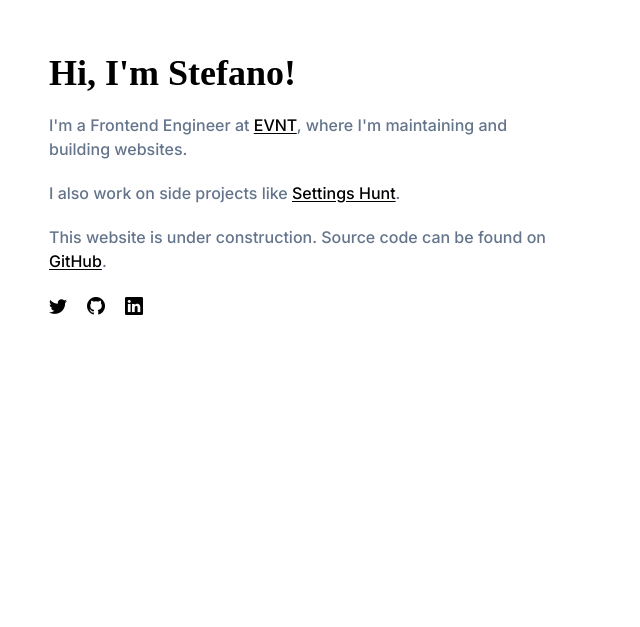
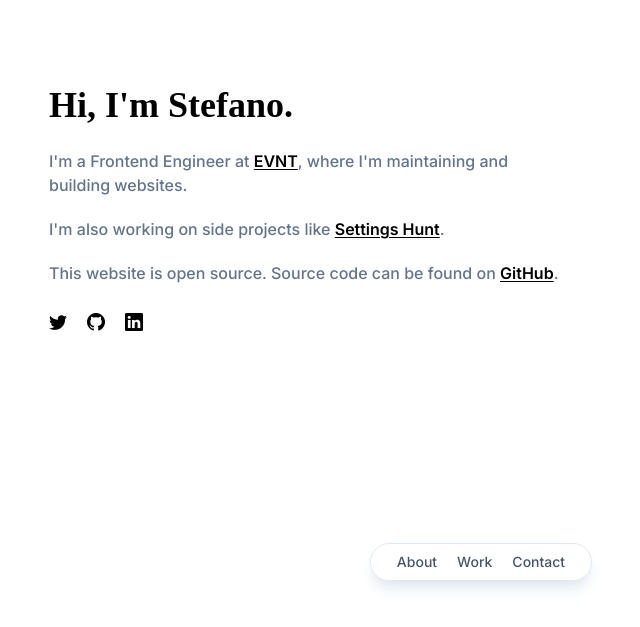
Before and after one commit to smonolo/smnl.it, a Next.js app: page / in a window 1280 px wide. Shown: the part 155-782 px from the top of the page, without its empty margins (159-799 px from the left). Built offline with nearby package versions, Linux system fonts and the light colour scheme; a web font is replaced by a local one.

Commit message:
add navigation, layout; change up homepage a bit

```diff
--- /dev/null
+++ b/src/components/shared/Layout/index.tsx
@@ -0,0 +1,9 @@
+import { LayoutProps } from "./types";
+
+export default function Layout(props: LayoutProps) {
+    return (
+        <div className='px-12 lg:px-52 pt-24 lg:pt-60'>
+            {props.children}
+        </div>
+    );
+}
--- /dev/null
+++ b/src/components/shared/Layout/types.ts
@@ -0,0 +1,5 @@
+import { ReactNode } from "react";
+
+export interface LayoutProps {
+    children: ReactNode;
+}
--- /dev/null
+++ b/src/components/shared/Navigation/index.tsx
@@ -0,0 +1,38 @@
+import Link from 'next/link';
+import { useRouter } from 'next/router';
+import { Fragment } from 'react';
+
+import data from '@/data/shared/navigation.json';
+
+export default function Navigation() {
+    const router = useRouter();
+    const isHome = router.asPath === '/';
+    const itemClass = 'px-2.5 py-2 text-sm font-medium hover:text-black transition-colors';
+
+    return (
+        <div className='absolute mx-auto rounded-full inset-x-0 bottom-16 shadow-lg shadow-slate-200 px-4 w-fit backdrop-blur border-solid border border-slate-200'>
+            <div className='flex items-center'>
+                {!isHome && (
+                    <Fragment>
+                        <Link href='/'>
+                            <div className={itemClass + ' text-slate-600'}>
+                                Home
+                            </div>
+                        </Link>
+                        <div className='h-5 w-px bg-slate-200 mx-1' />
+                    </Fragment>
+                )}
+                {data.items.map((item, index) => (
+                    <Link
+                        key={index}
+                        href={item.url}
+                    >
+                        <div className={itemClass + (router.asPath === item.url ? ' text-black' : ' text-slate-600')}>
+                            {item.text}
+                        </div>
+                    </Link>
+                ))}
+            </div>
+        </div>
+    );
+}
--- /dev/null
+++ b/src/data/home.json
@@ -0,0 +1,22 @@
+{
+    "socials": [
+        {
+            "name": "twitter",
+            "displayName": "Twitter",
+            "icon": "twitter",
+            "url": "https://twitter.com/stmonolo"
+        },
+        {
+            "name": "github",
+            "displayName": "GitHub",
+            "icon": "github",
+            "url": "https://github.com/smonolo"
+        },
+        {
+            "name": "linkedin",
+            "displayName": "LinkedIn",
+            "icon": "linkedin",
+            "url": "https://www.linkedin.com/in/stemon/"
+        }
+    ]
+}
--- /dev/null
+++ b/src/data/shared/navigation.json
@@ -0,0 +1,16 @@
+{
+    "items": [
+        {
+            "text": "About",
+            "url": "/about"
+        },
+        {
+            "text": "Work",
+            "url": "/work"
+        },
+        {
+            "text": "Contact",
+            "url": "/contact"
+        }
+    ]
+}
--- /dev/null
+++ b/src/pages/404.tsx
@@ -0,0 +1,34 @@
+import Link from "next/link";
+
+import Layout from "@/components/shared/Layout";
+
+export default function NotFound() {
+    return (
+        <Layout>
+            <div className='max-w-lg'>
+                <div className='text-4xl font-serif font-semibold'>
+                    Ouch, you're lost!
+                </div>
+                <div className='mt-6 font-sans text-slate-500 font-medium'>
+                    <div>
+                        It seems like the page you were trying to go does not exist, and
+                        not you're lost.
+                    </div>
+                    <div className='mt-5'>
+                        You should go back home, it's not safe to stay around here.
+                    </div>
+                </div>
+                <div className='mt-8'>
+                    <Link
+                        className='w-fit block'
+                        href='/'
+                    >
+                        <div className='bg-black w-fit text-white py-2 px-3.5 rounded-lg text-sm font-medium border border-black box-border transition-colors hover:bg-white hover:text-black hover:border-black'>
+                            Go Home
+                        </div>
+                    </Link>
+                </div>
+            </div>
+        </Layout>
+    );
+}
--- a/src/pages/_app.tsx
+++ b/src/pages/_app.tsx
@@ -1,6 +1,8 @@
 import type { AppProps } from 'next/app';
 import { Fragment } from 'react';
 import Head from 'next/head';
+
+import Navigation from '@/components/shared/Navigation';
 
 import '@/styles/globals.css';
 
@@ -11,6 +13,7 @@ export default function App({ Component, pageProps }: AppProps) {
                 <title>Stefano</title>
             </Head>
             <Component {...pageProps} />
+            <Navigation />
         </Fragment>
     );
 }
--- a/src/pages/index.tsx
+++ b/src/pages/index.tsx
@@ -1,15 +1,21 @@
+import Layout from '@/components/shared/Layout';
+
+import data from '@/data/home.json';
+
 export default function Home() {
+    const linkClass = 'text-black underline underline-offset-2 font-semibold';
+
     return (
-        <div className='px-12 lg:px-52'>
-            <div className='my-24 lg:my-52 max-w-lg'>
+        <Layout>
+            <div className='max-w-lg'>
                 <div className='text-4xl font-serif font-semibold'>
-                    Hi, I'm Stefano!
+                    Hi, I'm Stefano.
                 </div>
-                <div className='mt-5 font-sans text-slate-500 font-medium'>
+                <div className='mt-6 font-sans text-slate-500 font-medium'>
                     <div>
                         I'm a Frontend Engineer at{' '}
                         <a
-                            className='text-black underline underline-offset-2'
+                            className={linkClass}
                             href='https://evnt.games'
                             target='_blank'
                         >
@@ -18,9 +24,9 @@ export default function Home() {
                         , where I'm maintaining and building websites.
                     </div>
                     <div className='mt-5'>
-                        I also work on side projects like{' '}
+                        I'm also working on side projects like{' '}
                         <a
-                            className='text-black underline underline-offset-2'
+                            className={linkClass}
                             href='https://www.settingshunt.com'
                             target='_blank'
                         >
@@ -29,9 +35,9 @@ export default function Home() {
                         .
                     </div>
                     <div className='mt-5'>
-                        This website is under construction. Source code can be found on{' '}
+                        This website is open source. Source code can be found on{' '}
                         <a
-                            className='text-black underline underline-offset-2'
+                            className={linkClass}
                             href='https://github.com/smonolo/smnl.it'
                             target='_blank'
                         >
@@ -40,27 +46,18 @@ export default function Home() {
                         .
                     </div>
                 </div>
-                <div className='mt-5 flex items-center gap-5'>
-                    <a
-                        href='https://twitter.com/stmonolo'
-                        target='_blank'
-                    >
-                        <i className='bi bi-twitter text-lg' />
-                    </a>
-                    <a
-                        href='https://github.com/smonolo'
-                        target='_blank'
-                    >
-                        <i className='bi bi-github text-lg' />
-                    </a>
-                    <a
-                        href='https://www.linkedin.com/in/stemon/'
-                        target='_blank'
-                    >
-                        <i className='bi bi-linkedin text-lg' />
-                    </a>
+                <div className='mt-6 flex items-center gap-5'>
+                    {data.socials.map(social => (
+                        <a
+                            key={social.name}
+                            href={social.url}
+                            target='_blank'
+                        >
+                            <i className={`bi bi-${social.icon} text-lg block transition-transform hover:scale-105`} />
+                        </a>
+                    ))}
                 </div>
             </div>
-        </div>
+        </Layout>
     );
 }
--- a/src/styles/globals.css
+++ b/src/styles/globals.css
@@ -13,4 +13,6 @@
 body {
     background: rgb(var(--background));
     color: rgb(var(--text));
+    min-height: 100vh;
+    position: relative;
 }
```
